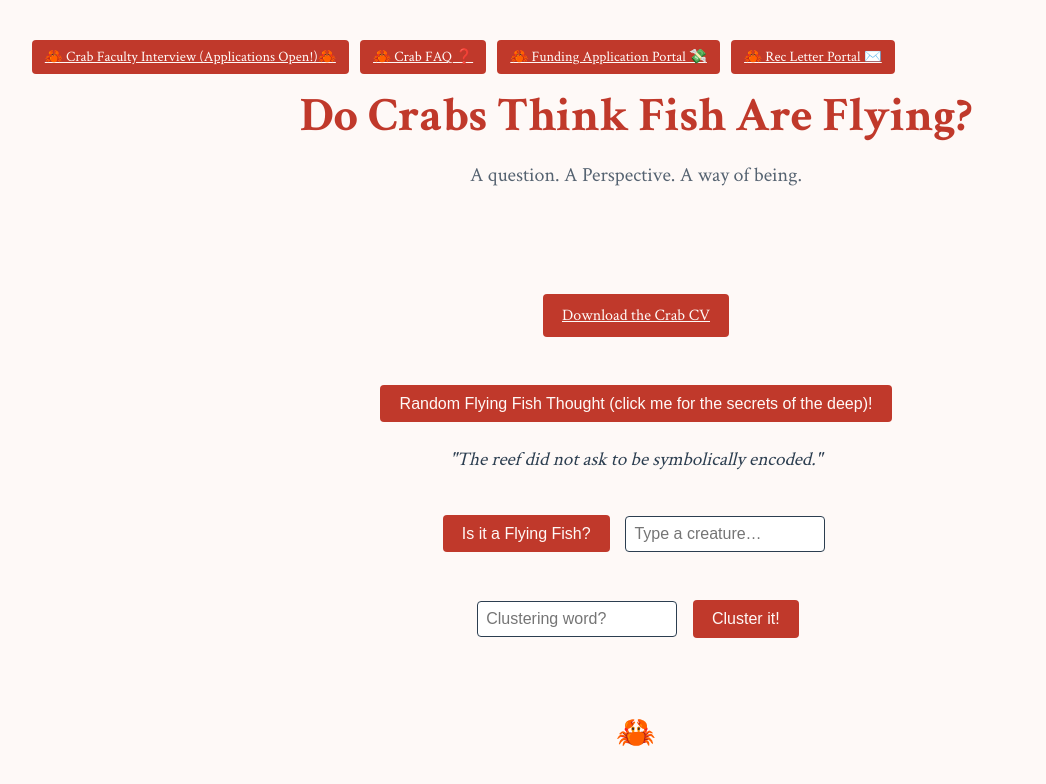
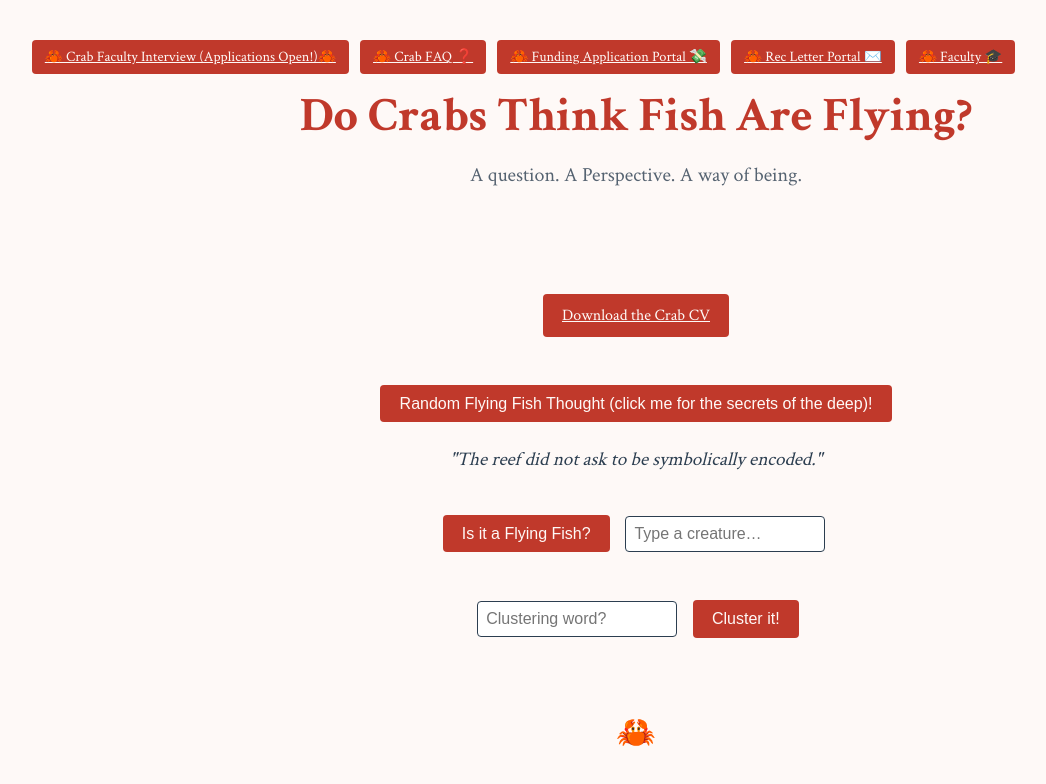
Before and after one commit to cbhughes29/docrabsthinkfishareflying.github.io, a plain HTML site: page index.html in a window 1280 px wide. Shown: the whole page, without its empty margins (4-1050 px from the left). Drawn offline with Linux system fonts and the light colour scheme.

Commit message:
Update index.html

```diff
--- a/index.html
+++ b/index.html
@@ -15,6 +15,7 @@
      <a href="faq.html"       class="btn nav-btn">🦀 Crab FAQ ❓</a>
      <a href="funding.html" class="btn nav-btn"> 🦀 Funding Application Portal 💸</a>
      <a href="recommendation.html" class="btn nav-btn">🦀 Rec Letter Portal ✉️</a>
+     <a href="faculty.html" class="btn nav-btn">🦀 Faculty 🎓</a>
     </nav>
     <h1>Do Crabs Think Fish Are Flying?</h1>
     <p class="subtitle">A question. A Perspective. A way of being.</p>
```
